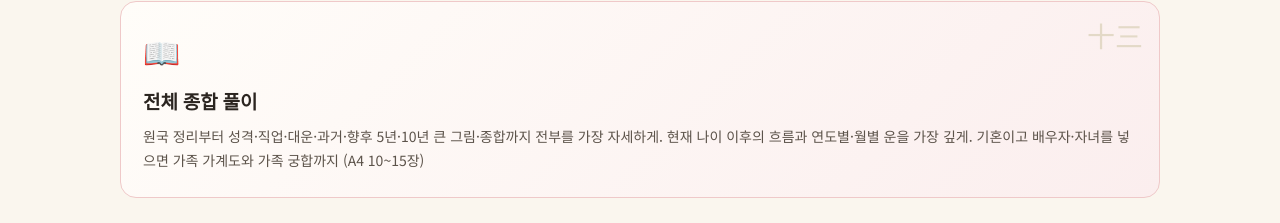
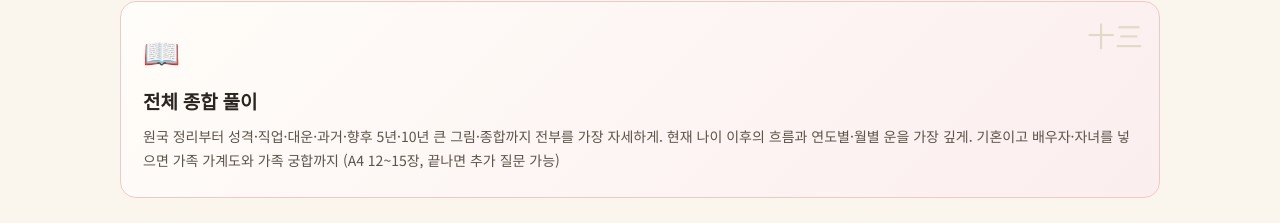
Before and after one commit to sallyyang7897/sally-saju, a plain HTML site: page index.html in a window 1280 px wide. Shown: the part 1700-1923 px from the top of the page. Drawn offline with Linux system fonts and the light colour scheme; a web font is replaced by a local one.

Commit message:
종합 풀이 설명 문구
Co-Authored-By: Claude Fable 5.1 <noreply@anthropic.com>
Claude-Session: https://claude.ai/code/session_0147SaHjwAgk7CkEbfs93DSQ

```diff
--- a/index.html
+++ b/index.html
@@ -186,7 +186,7 @@
     <div class="card" data-topic="name"><span class="num">十</span><div class="ico">✍️</div><h3>이름·한자도 궁금</h3><p>내 이름의 소리·한자·획수가 사주와 맞는지 보고, 한자만 바꾸는 안과 새 이름 작명안까지</p></div>
     <div class="card" data-topic="health"><span class="num">十一</span><div class="ico">🌿</div><h3>건강과 체질도 궁금</h3><p>사주로 보는 타고난 체질, 약해지기 쉬운 장부, 맞는 운동·음식·휴식법, 조심할 해와 계절</p></div>
     <div class="card" data-topic="money"><span class="num">十二</span><div class="ico">💰</div><h3>재물운도 궁금</h3><p>돈이 들어오는 통로와 새는 구멍, 저축·투자·부동산·사업 중 맞는 방식, 재물이 모이는 시기</p></div>
-    <div class="card full" data-topic="all"><span class="num">十三</span><div class="ico">📖</div><h3>전체 종합 풀이</h3><p>원국 정리부터 성격·직업·대운·과거·향후 5년·10년 큰 그림·종합까지 전부를 가장 자세하게. 현재 나이 이후의 흐름과 연도별·월별 운을 가장 깊게. 기혼이고 배우자·자녀를 넣으면 가족 가계도와 가족 궁합까지 (A4 10~15장)</p></div>
+    <div class="card full" data-topic="all"><span class="num">十三</span><div class="ico">📖</div><h3>전체 종합 풀이</h3><p>원국 정리부터 성격·직업·대운·과거·향후 5년·10년 큰 그림·종합까지 전부를 가장 자세하게. 현재 나이 이후의 흐름과 연도별·월별 운을 가장 깊게. 기혼이고 배우자·자녀를 넣으면 가족 가계도와 가족 궁합까지 (A4 12~15장, 끝나면 추가 질문 가능)</p></div>
   </div>
 </section>
 
```
